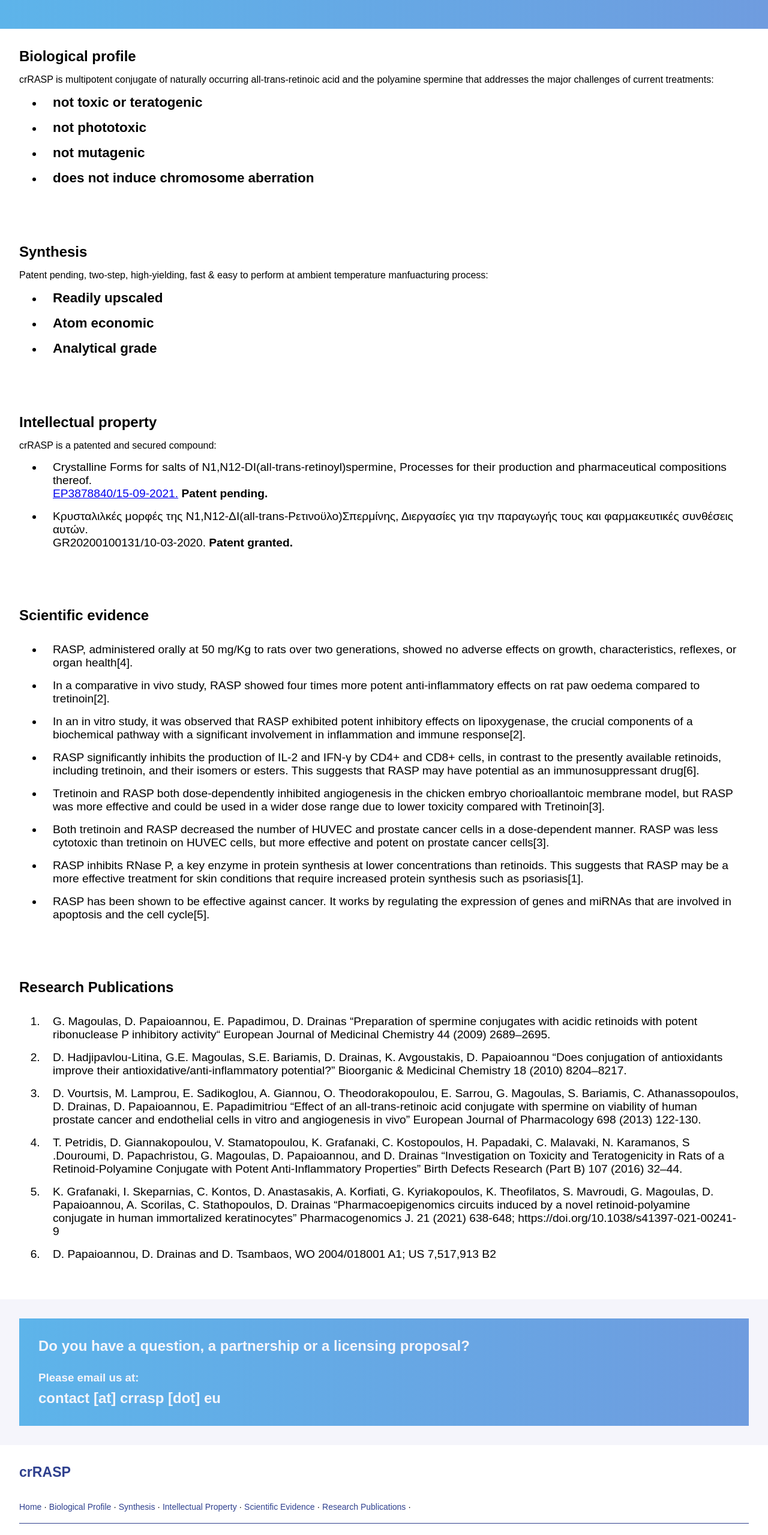
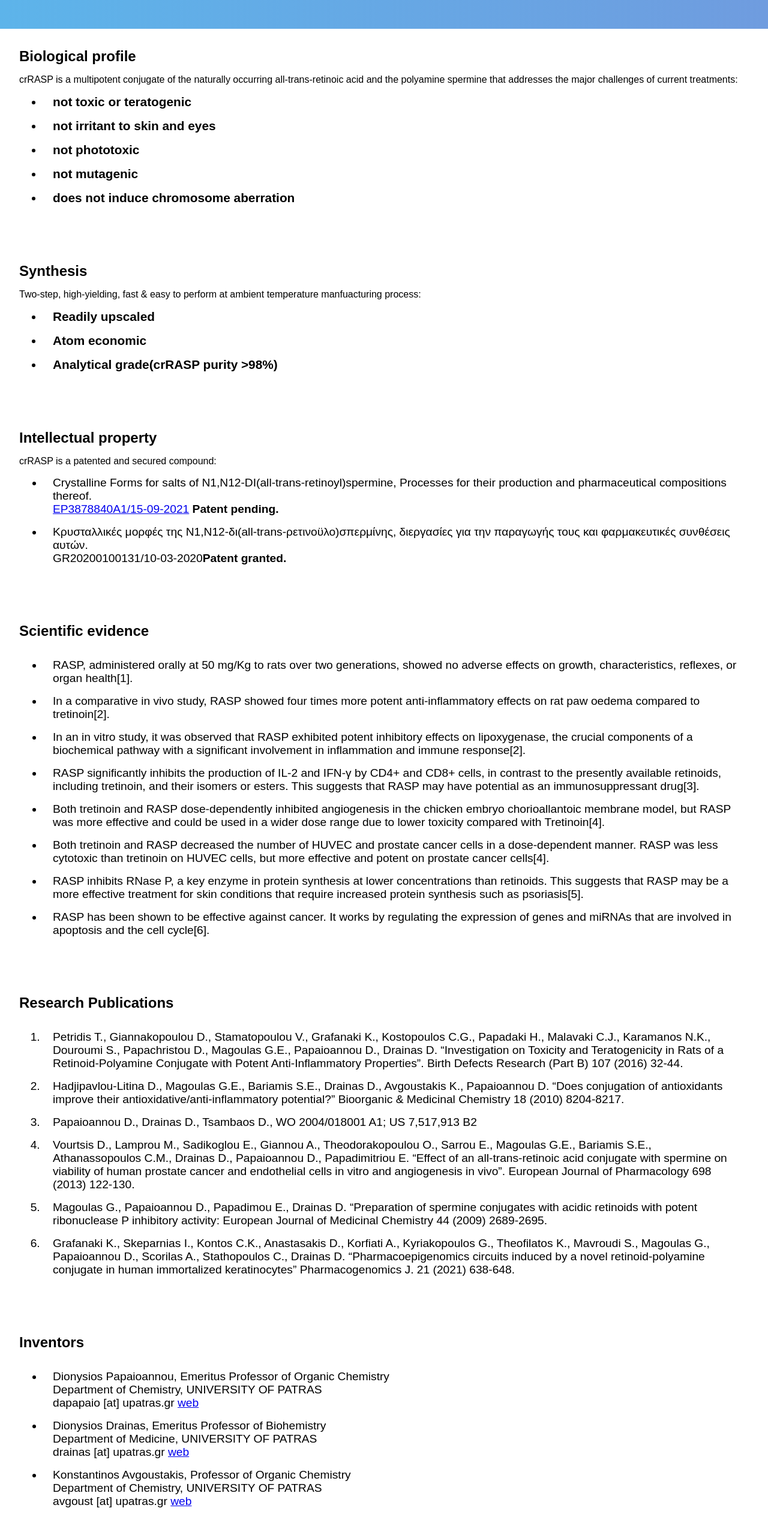
Before and after one commit to evdra/cr-rasp.github.io, a plain HTML site: page index.html in a window 1280 px wide. Shown: the part 860-3419 px from the top of the page at 60% size. Drawn offline with Linux system fonts and the light colour scheme.

Commit message:
add a fragment to header anim content fixes

```diff
--- a/assets/css/animations.css
+++ b/assets/css/animations.css
@@ -1,22 +1,13 @@
 /* animations */
 
-#fragment1, #fragment2, #fragment3, #fragment4 {
+#fragment1, #fragment2, #fragment3, #fragment4, #fragment5  {
     max-width: 100%;
 }
 
-#fragment2, #fragment3, #fragment4
+#fragment2, #fragment3, #fragment4, #fragment5
 {
   margin-top: calc(0rem - var(--subheader-line-height));
   line-height: var(--subheader-line-height);
-}
-
-#fragment1
-{
-    line-height: var(--subheader-line-height);
-    white-space:nowrap;
-    overflow:hidden;
-    -webkit-animation: var(--animation-period) steps(50, end) 0s infinite frag1type;
-    animation: var(--animation-period) steps(50, end) 0s infinite frag1type;
 }
 
 @keyframes frag1type {
@@ -25,11 +16,11 @@
         width: 0;
     }
 
-    17% {
+    10% {
         width: 25em;
     }
 
-    25% {
+    20% {
         width: 0;
     }
 
@@ -43,49 +34,18 @@
         width: 0;
     }
 
-    17% {
+    10% {
         width: 25em;
     }
 
-    25% {
-        width: 0;
+    20% {
+        width: 1;
     }
 
     100% {
-        width: 0;
+        width: 1;
     }
 }
-
-#fragment2 {
-    opacity: 0;
-    white-space: nowrap;
-    overflow: hidden;
-    --animation-start-time: calc(var(--animation-period) - 3 * var(--animation-per-fragment));
-    -webkit-animation: frag2type var(--animation-period) steps(50, end) var(--animation-start-time) infinite;
-
-    animation: frag2type var(--animation-period) steps(50, end) var(--animation-start-time) infinite;
-}
-
-#fragment3 {
-    opacity: 0;
-    white-space: nowrap;
-    overflow: hidden;
-    --animation-start-time: calc(var(--animation-period) - 2 * var(--animation-per-fragment));
-    -webkit-animation: frag2type var(--animation-period) steps(50, end) var(--animation-start-time) infinite;
-
-    animation: frag2type var(--animation-period) steps(50, end) var(--animation-start-time) infinite;
-}
-
-#fragment4 {
-    opacity: 0;
-    white-space: nowrap;
-    overflow: hidden;
-    --animation-start-time: calc(var(--animation-period) - var(--animation-per-fragment));
-    -webkit-animation: frag2type var(--animation-period) steps(50, end) var(--animation-start-time) infinite;
-
-    animation: frag2type var(--animation-period) steps(50, end) var(--animation-start-time) infinite;
-}
-
 @keyframes frag2type {
 
     from {
@@ -93,12 +53,12 @@
         opacity: 1;
     }
 
-    17% {
+    10% {
         width: 25em;
         opacity: 1;
     }
 
-    25% {
+    20% {
         width: 0;
         opacity: 1;
     }
@@ -115,12 +75,12 @@
         opacity: 1;
     }
 
-    17% {
+    10% {
         width: 25em;
         opacity: 1;
     }
 
-    25% {
+    20% {
         width: 0;
         opacity: 1;
     }
@@ -130,3 +90,47 @@
         opacity: 1;
     }
 }
+
+#fragment1 {
+    line-height: var(--subheader-line-height);
+    white-space:nowrap;
+    overflow:hidden;
+
+    -webkit-animation: frag1type var(--animation-period) steps(50, end) var(--animation-start-time-frag1) infinite ;
+    animation: frag1type var(--animation-period) steps(50, end) var(--animation-start-time-frag1) infinite;
+}
+
+#fragment2 {
+    opacity: 0;
+    white-space: nowrap;
+    overflow: hidden;
+
+    -webkit-animation: frag2type var(--animation-period) steps(50, end) var(--animation-start-time-frag2) infinite;
+    animation: frag2type var(--animation-period) steps(50, end) var(--animation-start-time-frag2) infinite;
+}
+
+#fragment3 {
+    opacity: 0;
+    white-space: nowrap;
+    overflow: hidden;
+
+    -webkit-animation: frag2type var(--animation-period) steps(50, end) var(--animation-start-time-frag3) infinite;
+    animation: frag2type var(--animation-period) steps(50, end) var(--animation-start-time-frag3) infinite;
+}
+
+#fragment4 {
+    opacity: 0;
+    white-space: nowrap;
+    overflow: hidden;
+
+    -webkit-animation: frag2type var(--animation-period) steps(50, end) var(--animation-start-time-frag4) infinite;
+    animation: frag2type var(--animation-period) steps(50, end) var(--animation-start-time-frag4) infinite;
+}
+#fragment5 {
+    opacity: 0;
+    white-space: nowrap;
+    overflow: hidden;
+
+    -webkit-animation: frag2type var(--animation-period) steps(50, end) var(--animation-start-time-frag5) infinite;
+    animation: frag2type var(--animation-period) steps(50, end) var(--animation-start-time-frag5) infinite;
+}
--- a/assets/css/constants.css
+++ b/assets/css/constants.css
@@ -21,11 +21,6 @@
     --font-color: black;
     --header-height: 2rem;
 
-    --animation-period: 17s;
-    --num-supported-fragments: 4;
-    --animation-per-fragment: calc(var(--animation-period) / var(--num-supported-fragments));
-    --subheader-line-height: 2em;
-
     --container-padding: 2rem;
 
     --header-2-bottom-spacing: 1.6em;
@@ -38,4 +33,40 @@
 
     --intro-background-color: #5db4ea;
     --intro-background-color-right-grad: #6f9cdf;
+
+
+    --animation-period: 25s;
+    --animation-steps: 50;
+    --animation-step-period: calc(var(--animation-period) / var(--animation-steps));
+    --num-supported-fragments: 5;
+    --animation-per-fragment: calc(var(--animation-period) / var(--num-supported-fragments));
+    --subheader-line-height: 2em;
+
+
+    /* Each fragment is animated using a different animation, with a different start time.
+       Each fragment takes the X% = (animation-per-fragment/ animation-period) of the animation period.
+       This means that at the X% of the animation period, the fragment will be fully animated.
+       This also means that at X/2% of the animation period, the fragment will be at the peak of its animation.
+       THis is how we set the keyframes.
+
+       The start delay is calul
+
+
+    The start time is calculated as the animation per fragment period plus the (fragment id-1)
+ */
+
+    --animation-start-time-frag1: 0s;
+    --animation-start-time-frag2: calc( 1 * var(--animation-per-fragment));
+    --animation-start-time-frag3: calc( 2 * var(--animation-per-fragment));
+    --animation-start-time-frag4: calc( 3 * var(--animation-per-fragment));
+    --animation-start-time-frag5: calc( 4 * var(--animation-per-fragment));
+
+
+/*
+
+
+    --animation-start-time-frag2: calc(var(--animation-period) - 4 * var(--animation-per-fragment));
+    --animation-start-time-frag3: calc(var(--animation-period) - 3 * var(--animation-per-fragment));
+    --animation-start-time-frag4: calc(var(--animation-period) - 2 * var(--animation-per-fragment));
+    --animation-start-time-frag5: calc(var(--animation-period) - 1 * var(--animation-per-fragment)); */
 }
--- a/assets/css/style.css
+++ b/assets/css/style.css
@@ -36,6 +36,10 @@
     font-size: 1.2rem;
     font-weight: 300;
 }
+.list-item-emphasized {
+  font-size: 1.3rem;
+  font-weight: bold;
+}
 
 b {
   font-size: 1.1em;
--- a/index.html
+++ b/index.html
@@ -33,8 +33,9 @@
             <div class="fragments">
               <div id="fragment1">Psoriasis</div>
               <div id="fragment2">Acne</div>
-              <div id="fragment3">Acute Promyelotic Leukemia</div>
-              <div id="fragment4">Skin Cancer</div>
+              <div id="fragment3">Other skin diseases</div>
+              <div id="fragment4">Skin Cancers</div>
+              <div id="fragment5">Acute Promyelotic Leukemia</div>
             </div>
           </div>
           <div class="banner">
@@ -51,39 +52,25 @@
     <section id="biological-profile" class="biological-profile">
         <div class="container">
             <h2>Biological profile</h2>
-            <p>crRASP is multipotent conjugate of naturally occurring all-trans-retinoic acid and the polyamine spermine that addresses the major challenges of current treatments:</p>
+            <p>crRASP is a multipotent conjugate of the naturally occurring all-trans-retinoic acid and the polyamine spermine that addresses the major challenges of current treatments:</p>
             <ul>
-                <li class="list-item">
-                    <h3>not toxic or teratogenic</h3>
-                </li>
-                <li class="list-item">
-                    <h3>not phototoxic</h3>
-                </li>
-                <li class="list-item">
-                    <h3>not mutagenic</h3>
-                </li>
-                <li class="list-item">
-                    <h3>does not induce chromosome aberration</h3>
-                </li>
+                <li class="list-item list-item-emphasized">not toxic or teratogenic</li>
+                <li class="list-item list-item-emphasized">not irritant to skin and eyes</li>
+                <li class="list-item list-item-emphasized">not phototoxic</li>
+                <li class="list-item list-item-emphasized">not mutagenic</li>
+                <li class="list-item list-item-emphasized">does not induce chromosome aberration</li>
             </ul>
-
         </div>
     </section>
 
     <section id="synthesis" class="synthesis">
         <div class="container">
             <h2>Synthesis</h2>
-            <p>Patent pending, two-step, high-yielding, fast & easy to perform at ambient temperature manfuacturing process:</p>
+            <p>Two-step, high-yielding, fast & easy to perform at ambient temperature manfuacturing process:</p>
             <ul>
-                <li class="list-item">
-                    <h3>Readily upscaled</h3>
-                </li>
-                <li class="list-item">
-                    <h3>Atom economic</h3>
-                </li>
-                <li class="list-item">
-                    <h3>Analytical grade</h3>
-                </li>
+                <li class="list-item list-item-emphasized">Readily upscaled</li>
+                <li class="list-item list-item-emphasized">Atom economic</li>
+                <li class="list-item list-item-emphasized">Analytical grade(crRASP purity >98%)</li>
             </ul>
 
         </div>
@@ -94,11 +81,11 @@
             <p>crRASP is a patented and secured compound:</p>
             <ul>
                 <li class="list-item">Crystalline Forms for salts of N1,N12-DI(all-trans-retinoyl)spermine, Processes for their production and pharmaceutical compositions thereof.
-                    <br><a href="https://data.epo.org/publication-server/document?iDocId=6638572" target="_blank">EP3878840/15-09-2021.</a>
-                        <span style="font-weight: bold;">Patent pending.
+                    <br><a href="https://data.epo.org/publication-server/document?iDocId=6638572" target="_blank">EP3878840A1/15-09-2021</a>
+                        <span style="font-weight: bold;">Patent pending.</span>
                 </li>
-                <li class="list-item">Κρυσταλιλκές μορφές της Ν1,Ν12-ΔΙ(all-trans-Ρετινοϋλο)Σπερμίνης, Διεργασίες για την παραγωγής τους και φαρμακευτικές συνθέσεις αυτών.<br>GR20200100131/10-03-2020.
-                    <span style="font-weight: bold;">Patent granted.
+                <li class="list-item">Κρυσταλλικές μορφές της Ν1,Ν12-δι(all-trans-ρετινοϋλο)σπερμίνης, διεργασίες για την παραγωγής τους και φαρμακευτικές συνθέσεις αυτών.
+                    <br>GR20200100131/10-03-2020<span style="font-weight: bold;">Patent granted.</span>
                 </li>
         </div>
     </section>
@@ -106,14 +93,14 @@
         <div class="container">
             <h2>Scientific evidence</h2>
             <ul>
-                <li class="list-item">RASP, administered orally at 50 mg/Kg to rats over two generations, showed no adverse effects on growth, characteristics, reflexes, or organ health[4].</li>
+                <li class="list-item">RASP, administered orally at 50 mg/Kg to rats over two generations, showed no adverse effects on growth, characteristics, reflexes, or organ health[1].</li>
                 <li class="list-item">In a comparative in vivo study, RASP showed four times more potent anti-inflammatory effects on rat paw oedema compared to tretinoin[2].</li>
                 <li class="list-item">In an in vitro study, it was observed that RASP exhibited potent inhibitory effects on lipoxygenase, the crucial components of a biochemical pathway with a significant involvement in inflammation and immune response[2].</li>
-                <li class="list-item">RASP significantly inhibits the production of IL-2 and IFN-γ by CD4+ and CD8+ cells, in contrast to the presently available retinoids, including tretinoin, and their isomers or esters. This suggests that RASP may have potential as an immunosuppressant drug[6].</li>
-                <li class="list-item">Tretinoin and RASP both dose-dependently inhibited angiogenesis in the chicken embryo chorioallantoic membrane model, but RASP was more effective and could be used in a wider dose range due to lower toxicity compared with Tretinoin[3].</li>
-                <li class="list-item">Both tretinoin and RASP decreased the number of HUVEC and prostate cancer cells in a dose-dependent manner. RASP was less cytotoxic than tretinoin on HUVEC cells, but more effective and potent on prostate cancer cells[3].</li>
-                <li class="list-item">RASP inhibits RNase P, a key enzyme in protein synthesis at lower concentrations than retinoids. This suggests that RASP may be a more effective treatment for skin conditions that require increased protein synthesis such as psoriasis[1].</li>
-                <li class="list-item">RASP has been shown to be effective against cancer. It works by regulating the expression of genes and miRNAs that are involved in apoptosis and the cell cycle[5].</li>
+                <li class="list-item">RASP significantly inhibits the production of IL-2 and IFN-γ by CD4+ and CD8+ cells, in contrast to the presently available retinoids, including tretinoin, and their isomers or esters. This suggests that RASP may have potential as an immunosuppressant drug[3].</li>
+                <li class="list-item">Both tretinoin and RASP dose-dependently inhibited angiogenesis in the chicken embryo chorioallantoic membrane model, but RASP was more effective and could be used in a wider dose range due to lower toxicity compared with Tretinoin[4].</li>
+                <li class="list-item">Both tretinoin and RASP decreased the number of HUVEC and prostate cancer cells in a dose-dependent manner. RASP was less cytotoxic than tretinoin on HUVEC cells, but more effective and potent on prostate cancer cells[4].</li>
+                <li class="list-item">RASP inhibits RNase P, a key enzyme in protein synthesis at lower concentrations than retinoids. This suggests that RASP may be a more effective treatment for skin conditions that require increased protein synthesis such as psoriasis[5].</li>
+                <li class="list-item">RASP has been shown to be effective against cancer. It works by regulating the expression of genes and miRNAs that are involved in apoptosis and the cell cycle[6].</li>
             </ul>
         </div>
     </section>
@@ -121,13 +108,35 @@
         <div class="container">
             <h2>Research Publications</h2>
             <ol>
-                <li class="list-item">G. Magoulas, D. Papaioannou, E. Papadimou, D. Drainas “Preparation of spermine conjugates with acidic retinoids with potent ribonuclease P inhibitory activity“ European Journal of Medicinal Chemistry 44 (2009) 2689–2695.</li>
-                <li class="list-item">D. Hadjipavlou-Litina, G.E. Magoulas, S.E. Bariamis, D. Drainas, K. Avgoustakis, D. Papaioannou “Does conjugation of antioxidants improve their antioxidative/anti-inflammatory  potential?” Bioorganic & Medicinal Chemistry 18 (2010) 8204–8217.</li>
-                <li class="list-item">D. Vourtsis, M. Lamprou, E. Sadikoglou, A. Giannou, O. Theodorakopoulou, E. Sarrou, G. Magoulas, S. Bariamis, C. Athanassopoulos, D. Drainas, D. Papaioannou, E. Papadimitriou “Effect of an all-trans-retinoic acid conjugate with spermine on viability of human prostate cancer and endothelial cells in vitro and angiogenesis in vivo” European Journal of Pharmacology 698 (2013) 122-130.</li>
-                <li class="list-item">T. Petridis, D. Giannakopoulou, V. Stamatopoulou, K. Grafanaki, C. Kostopoulos, H. Papadaki, C. Malavaki, N. Karamanos, S .Douroumi, D. Papachristou, G. Magoulas, D. Papaioannou, and D. Drainas “Investigation on Toxicity and Teratogenicity in Rats of a Retinoid-Polyamine Conjugate with Potent Anti-Inflammatory Properties” Birth Defects Research (Part B) 107 (2016) 32–44.</li>
-                <li class="list-item">K. Grafanaki, I. Skeparnias, C. Kontos, D. Anastasakis, A. Korfiati, G. Kyriakopoulos, K. Theofilatos, S. Mavroudi, G. Magoulas, D. Papaioannou, A. Scorilas, C. Stathopoulos, D. Drainas “Pharmacoepigenomics circuits induced by a novel retinoid-polyamine conjugate in human immortalized keratinocytes” Pharmacogenomics  J. 21 (2021) 638-648; https://doi.org/10.1038/s41397-021-00241-9</li>
-                <li class="list-item">D. Papaioannou, D. Drainas and D. Tsambaos, WO 2004/018001 A1; US 7,517,913 B2</li>
+                <li class="list-item">Petridis T., Giannakopoulou D., Stamatopoulou V., Grafanaki K., Kostopoulos C.G., Papadaki H., Malavaki C.J., Karamanos N.K., Douroumi S., Papachristou D., Magoulas G.E., Papaioannou D., Drainas D. “Investigation on Toxicity and Teratogenicity in Rats of a Retinoid-Polyamine Conjugate with Potent Anti-Inflammatory Properties”. Birth Defects Research (Part B) 107 (2016) 32-44.</li>
+                <li class="list-item">Hadjipavlou-Litina D., Magoulas G.E., Bariamis S.E., Drainas D., Avgoustakis K., Papaioannou D. “Does conjugation of antioxidants improve their antioxidative/anti-inflammatory potential?” Bioorganic &amp; Medicinal Chemistry 18 (2010) 8204-8217.</li>
+                <li class="list-item">Papaioannou D., Drainas D., Tsambaos D., WO 2004/018001 A1; US 7,517,913 B2</li>
+                <li class="list-item">Vourtsis D., Lamprou M., Sadikoglou E., Giannou A., Theodorakopoulou O., Sarrou E., Magoulas G.E., Bariamis S.E., Athanassopoulos C.M., Drainas D., Papaioannou D., Papadimitriou E. “Effect of an all-trans-retinoic acid conjugate with spermine on viability of human prostate cancer and endothelial cells in vitro and angiogenesis in vivo”. European Journal of Pharmacology 698 (2013) 122-130.</li>
+                <li class="list-item">Magoulas G., Papaioannou D., Papadimou E., Drainas D. “Preparation of spermine conjugates with acidic retinoids with potent ribonuclease P inhibitory activity: European Journal of Medicinal Chemistry 44 (2009) 2689-2695.</li>
+                <li class="list-item">Grafanaki K., Skeparnias I., Kontos C.K., Anastasakis D., Korfiati A., Kyriakopoulos G., Theofilatos K., Mavroudi S., Magoulas G., Papaioannou D., Scorilas A., Stathopoulos C., Drainas D. “Pharmacoepigenomics circuits induced by a novel retinoid-polyamine conjugate in human immortalized keratinocytes” Pharmacogenomics J. 21 (2021) 638-648.</li>
             </ol>
+        </div>
+    </section>
+    <section id="inventors" class="inventors">
+        <div class="container">
+            <h2>Inventors</h2>
+            <ul>
+                <li class="list-item">Dionysios Papaioannou, Emeritus Professor of Organic Chemistry
+                    <br>Department of Chemistry, UNIVERSITY OF PATRAS<br>
+                    dapapaio [at] upatras.gr
+                    <a href="https://www.chem.upatras.gr/faculty/papaioannou" target="_blank">web</a>
+                </li>
+                <li class="list-item">Dionysios Drainas, Emeritus Professor of Biohemistry
+                    <br>Department of Medicine, UNIVERSITY OF PATRAS<br>
+                    drainas [at] upatras.gr
+                    <a href="https://www.med.upatras.gr/en/department-of-biochemistry-and-biotechnology" target="_blank">web</a>
+                </li>
+                <li class="list-item">Konstantinos Avgoustakis, Professor of Organic Chemistry
+                    <br>Department of Chemistry, UNIVERSITY OF PATRAS<br>
+                    avgoust [at] upatras.gr
+                    <a href="https://www.pharmacy.upatras.gr/index.php/el/staff/personell/professors/335-avgoustakis-konstantinos" target="_blank">web</a>
+                </li>
+            </ul>
         </div>
     </section>
     <section id="contact-us" class="contact-us">
@@ -148,6 +157,7 @@
             <a href="/#intellectual-property">Intellectual Property</a> ·
             <a href="/#scientific-evidence">Scientific Evidence</a> ·
             <a href="/#research-publications">Research Publications</a> ·
+            <a href="/#inventors">Inventors</a>
           </p>
           <small class="grid-item copyright-grid-item">
             &copy; Copyright 2023 crRASP inventors - All Rights Reserved
```
